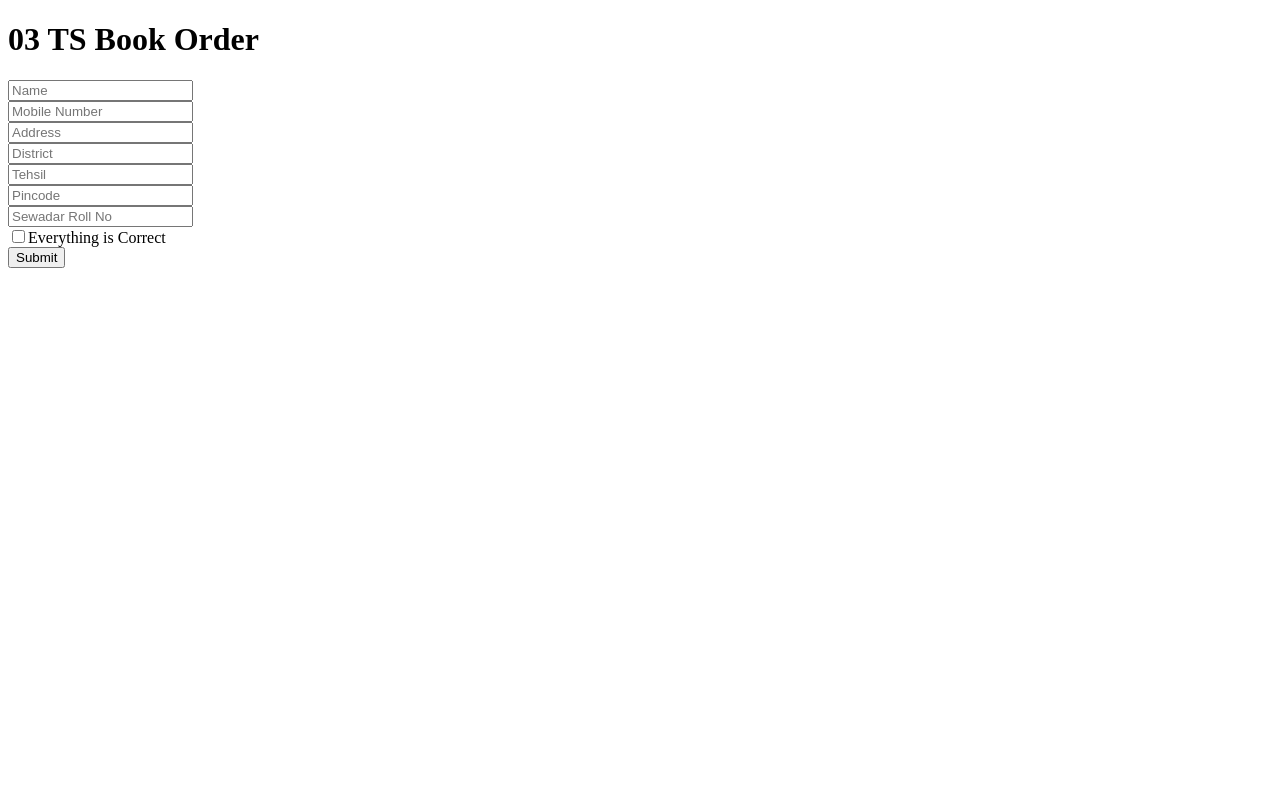
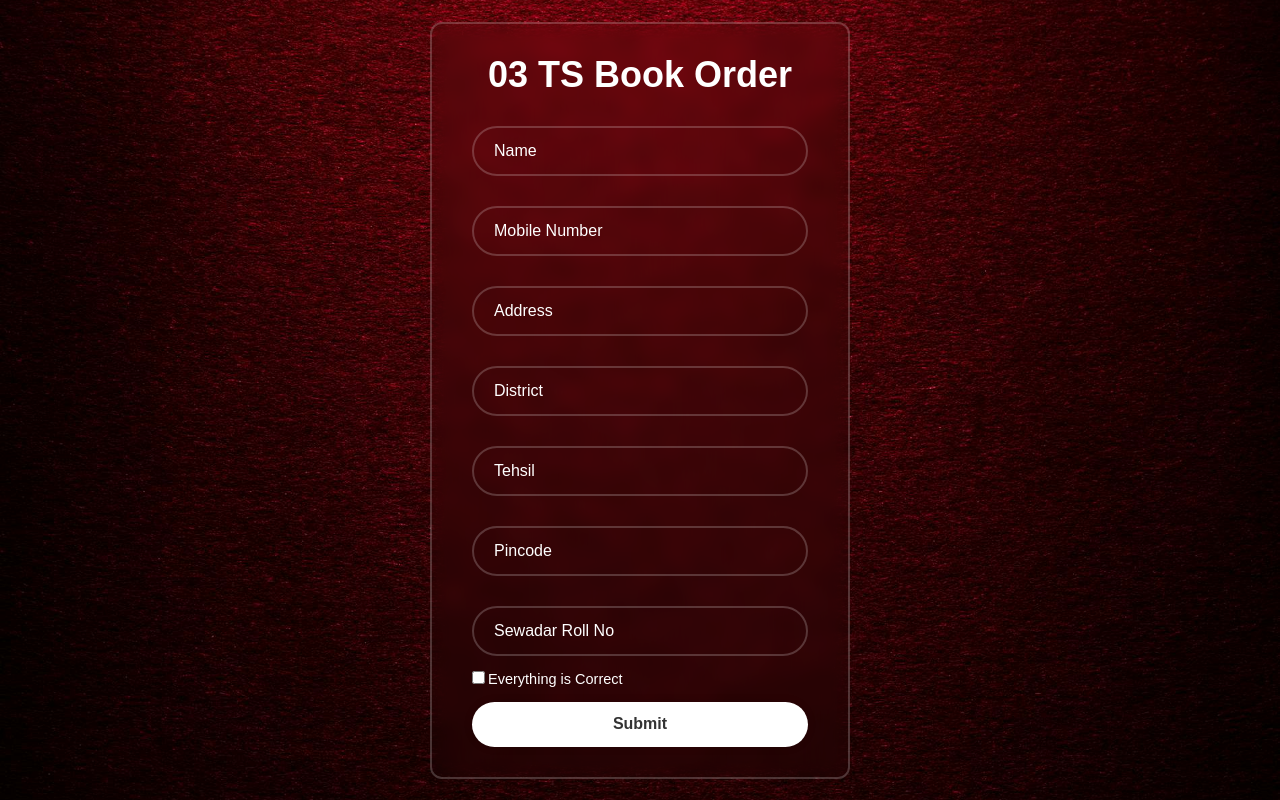
Before and after one commit to Ramkourav1102/03-TS-Book-Order, a plain HTML site: page index.html in a window 1280 px wide. Drawn offline with nearby package versions, Linux system fonts and the light colour scheme.

Commit message:
Update index.html

```diff
--- a/index.html
+++ b/index.html
@@ -4,7 +4,113 @@
   <meta charset="UTF-8">
   <meta name="viewport" content="width=device-width, initial-scale=1.0">
   <title>03 TS Book Order</title>
-  <link rel="stylesheet" href="style.css">
+  <style>
+    *{
+  margin: 0;
+  padding: 0;
+  box-sizing: border-box;
+  font-family: "Poppins", sans-serif;
+}
+body{
+  display: flex;
+  justify-content: center;
+  align-items: center;
+  min-height: 100vh;
+  background: url(bg.jpg) no-repeat;
+  background-size: cover;
+  background-position: center;
+}
+.wrapper{
+  width: 420px;
+  background: transparent;
+  border: 2px solid rgba(255, 255, 255, .2);
+  backdrop-filter: blur(9px);
+  color: #fff;
+  border-radius: 12px;
+  padding: 30px 40px;
+}
+.wrapper h1{
+  font-size: 36px;
+  text-align: center;
+}
+.wrapper .input-box{
+  position: relative;
+  width: 100%;
+  height: 50px;
+
+  margin: 30px 0;
+}
+.input-box input{
+  width: 100%;
+  height: 100%;
+  background: transparent;
+  border: none;
+  outline: none;
+  border: 2px solid rgba(255, 255, 255, .2);
+  border-radius: 40px;
+  font-size: 16px;
+  color: #fff;
+  padding: 20px 45px 20px 20px;
+}
+.input-box input::placeholder{
+  color: #fff;
+}
+.input-box i{
+  position: absolute;
+  right: 20px;
+  top: 30%;
+  transform: translate(-50%);
+  font-size: 20px;
+
+}
+.wrapper .remember-forgot{
+  display: flex;
+  justify-content: space-between;
+  font-size: 14.5px;
+  margin: -15px 0 15px;
+}
+.remember-forgot label input{
+  accent-color: #fff;
+  margin-right: 3px;
+
+}
+.remember-forgot a{
+  color: #fff;
+  text-decoration: none;
+
+}
+.remember-forgot a:hover{
+  text-decoration: underline;
+}
+.wrapper .btn{
+  width: 100%;
+  height: 45px;
+  background: #fff;
+  border: none;
+  outline: none;
+  border-radius: 40px;
+  box-shadow: 0 0 10px rgba(0, 0, 0, .1);
+  cursor: pointer;
+  font-size: 16px;
+  color: #333;
+  font-weight: 600;
+}
+.wrapper .register-link{
+  font-size: 14.5px;
+  text-align: center;
+  margin: 20px 0 15px;
+
+}
+.register-link p a{
+  color: #fff;
+  text-decoration: none;
+  font-weight: 600;
+}
+.register-link p a:hover{
+  text-decoration: underline;
+}
+
+  </style>
   <link href='https://unpkg.com/boxicons@2.1.4/css/boxicons.min.css' rel='stylesheet'>
 </head>
 <body>
```
